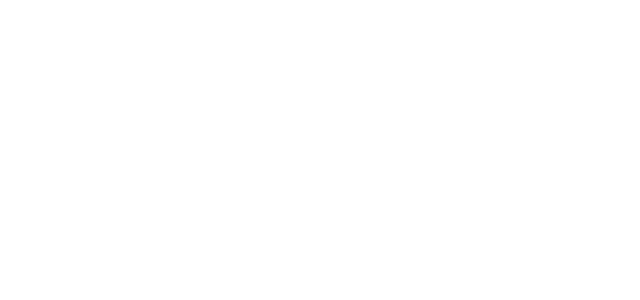
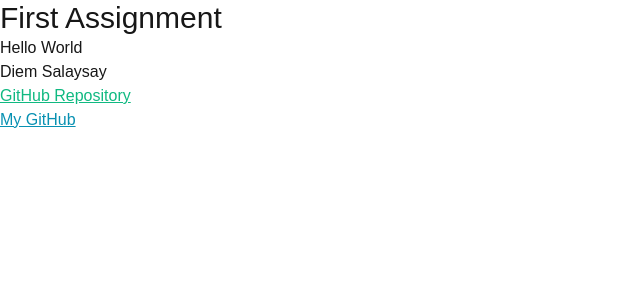
Before and after one commit to Taze-Priizer/cprg306-assignments, a Next.js app: page / in a window 1280 px wide. Shown: the top 300 px of the page, without its empty margins (0-640 px from the left). Built offline with nearby package versions, Linux system fonts and the light colour scheme.

Commit message:
Imported student-info to week-2 folder of page.js file
Still some more details needed before I can finish

```diff
--- a/app/page.js
+++ b/app/page.js
@@ -1,8 +1,15 @@
+import Link from "next/link";
+import StudentInfo from "./week-2/student-info";
 
 export default function Home() {
   return (
     <main>
-
+      <h1 className="text-3xl">First Assignment</h1>
+      <p>Hello World</p>
+      <StudentInfo />
+      <ul>
+        <Link href="./week-2" className="underline text-cyan-600 hover:text-cyan-300">My GitHub</Link>
+      </ul>
     </main>
   );
 }
--- a/app/week-2/page.js
+++ b/app/week-2/page.js
@@ -3,6 +3,7 @@
 export default function Page() {
     <main>
         <h1>Shopping List</h1>
+        <p>Second page</p>
         <StudentInfo/>
     </main>
 }
--- a/app/week-2/student-info.js
+++ b/app/week-2/student-info.js
@@ -2,8 +2,10 @@
 
 
 export default function StudentInfo() {
-    <main>
+    return (
+    <div>
         <h2>Diem Salaysay</h2>
         <Link href="https://github.com/Taze-Priizer/cprg306-assignments" className="underline text-emerald-500 hover:text-emerald-900">GitHub Repository</Link>
-    </main>
+    </div>
+    );
 }
```
